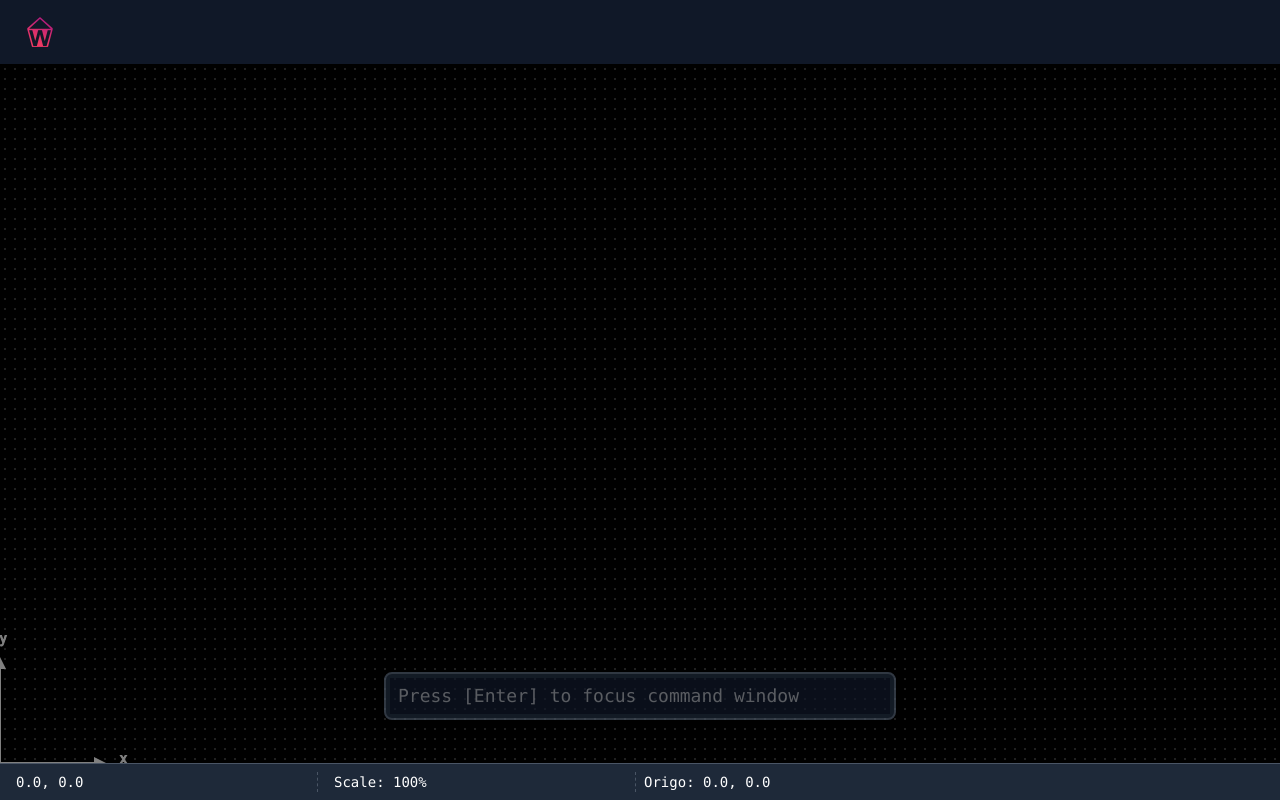
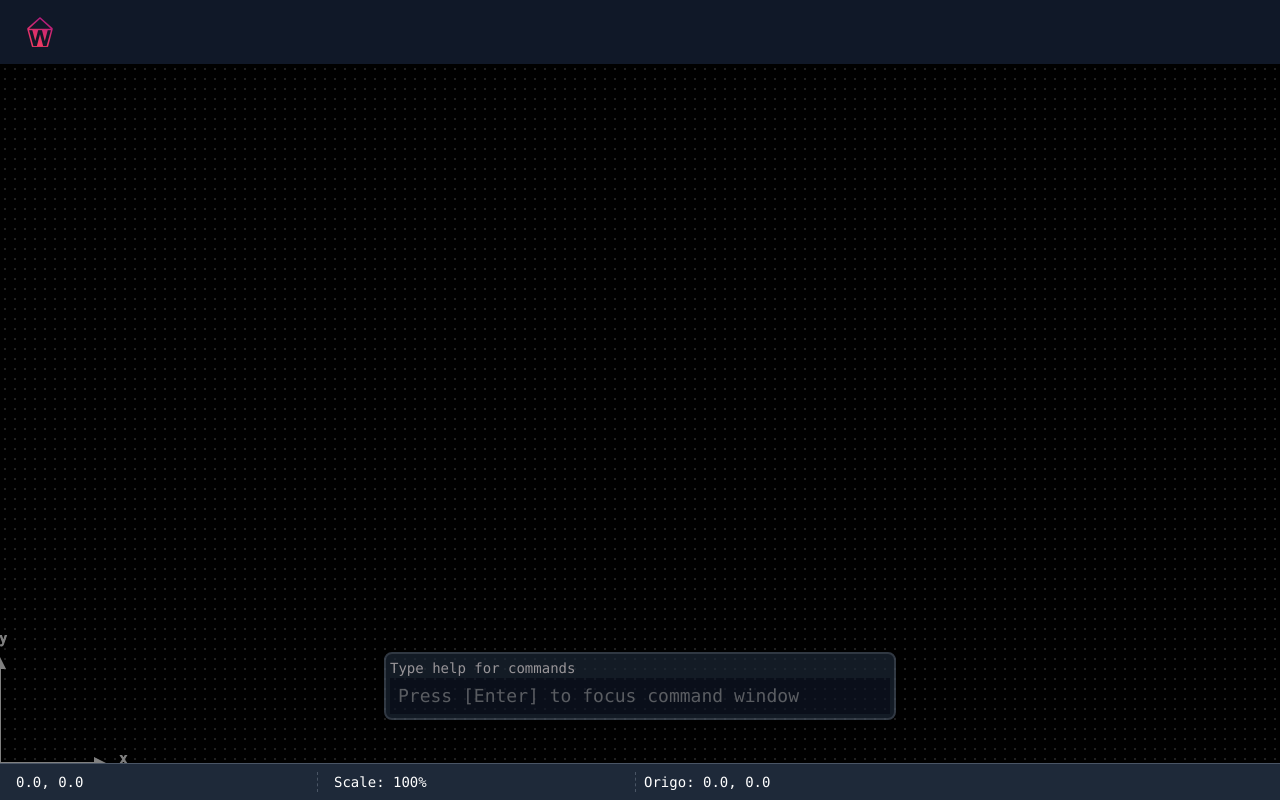
Before and after one commit to alexvnilsson-edu/karb-wad, an Angular app: page / in a window 1280 px wide. Built offline with nearby package versions, Linux system fonts and the light colour scheme.

Commit message:
wip: command log

```diff
--- a/src/app/wad/cli/command-input/command-input.html
+++ b/src/app/wad/cli/command-input/command-input.html
@@ -1,4 +1,4 @@
-<div class="mx-auto w-xl lg:w-lg flex justify-center">
+<div class="command-input-container mx-auto w-xl lg:w-lg flex justify-center">
   <div
     class="flex flex-col justify-stretch items-stretch flex-1 p-1 bg-gray-800 border-gray-600 border-2 rounded-lg font-mono"
   >
--- a/src/app/wad/cli/command-input/command-input.scss
+++ b/src/app/wad/cli/command-input/command-input.scss
@@ -13,9 +13,15 @@
 
   z-index: 100;
 
+  pointer-events: none;
+
   transition:
     opacity 250ms,
     height 500ms;
+
+  .command-input-container {
+    pointer-events: all;
+  }
 }
 
 :host:not(.active) {
--- a/src/app/wad/cli/command-input/command-input.ts
+++ b/src/app/wad/cli/command-input/command-input.ts
@@ -6,6 +6,7 @@ import {
   ElementRef,
   inject,
   linkedSignal,
+  OnInit,
   signal,
   viewChild,
 } from '@angular/core';
@@ -24,7 +25,7 @@ import { WadCommandService } from '../commands/command.service';
     '[class.error]': 'error$()',
   },
 })
-export class WadCommandInput {
+export class WadCommandInput implements OnInit {
   commandService = inject(WadCommandService);
 
   private coordinatesTransformer = new WadCoordinatesCommandArgumentTransformer();
@@ -56,6 +57,10 @@ export class WadCommandInput {
 
   constructor() {
     this.commandService.canvasClick.subscribe((event) => this.canvasClick(event));
+  }
+
+  ngOnInit() {
+    this.commandService.logs.info(`Type help for commands`);
   }
 
   canvasClick(event: CanvasClickEvent) {
--- a/src/app/wad/cli/command-log/command-log.html
+++ b/src/app/wad/cli/command-log/command-log.html
@@ -1,6 +1,5 @@
 <div>
-  @for (entry of log$(); track entry[0]) {
-    @let message = entry[1];
-    <p>{{ message }}</p>
+  @for (message of lastLogMessages$(); track message.id) {
+    <p>{{ message.message }}</p>
   }
 </div>
--- a/src/app/wad/cli/command-log/command-log.ts
+++ b/src/app/wad/cli/command-log/command-log.ts
@@ -1,6 +1,6 @@
 /* eslint-disable @angular-eslint/prefer-standalone */
 /* eslint-disable @angular-eslint/component-selector */
-import { Component, inject, linkedSignal, signal } from '@angular/core';
+import { Component, computed, inject, linkedSignal, signal } from '@angular/core';
 import { WadCommandService } from '../commands/command.service';
 
 @Component({
@@ -14,5 +14,9 @@ export class WadCommandLog {
 
   lookBack$ = signal(10);
 
-  log$ = linkedSignal(() => this.commandService.logs.log$().slice(-this.lookBack$()).entries());
+  log$ = computed(() => this.commandService.logs.log$());
+
+  lastLogMessages$ = linkedSignal(() => this.log$().slice(-this.lookBack$()), {
+    debugName: 'wadCommandLogLast',
+  });
 }
--- a/src/app/wad/cli/commands/logs/log-message.ts
+++ b/src/app/wad/cli/commands/logs/log-message.ts
@@ -1,6 +1,12 @@
+import { customAlphabet } from 'nanoid';
 import { WadCommandLogMessageLevel } from './log-message-levels';
 
+const WAD_LOG_ID_ALPHABET = 'abcd1234';
+const WAD_LOG_ID_ALPHABET_SIZE = 4;
+const WAD_LOG_ID_GENERATOR = customAlphabet(WAD_LOG_ID_ALPHABET, WAD_LOG_ID_ALPHABET_SIZE);
+
 export class WadCommandLogMessage {
+  id = [Date.now(), WAD_LOG_ID_GENERATOR()].join('-');
   message!: string;
   level!: WadCommandLogMessageLevel;
 
```
